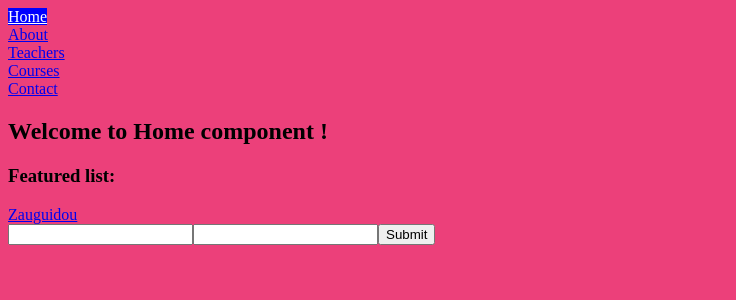
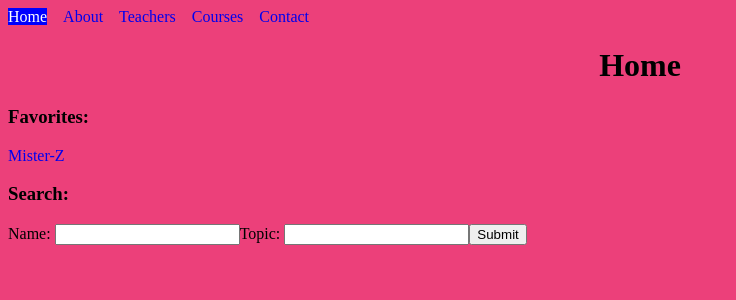
Before and after one commit to Nedjim/React-router-v4, a React app: page / in a window 1280 px wide. Shown: the top 300 px of the page, without its empty margins (0-736 px from the left). Built offline with nearby package versions, Linux system fonts and the light colour scheme.

Commit message:
Add styles

```diff
--- a/src/components/About.js
+++ b/src/components/About.js
@@ -1,5 +1,5 @@
 import React from 'react';
 
-const About = () => <h1>Welcome to About component</h1>
+const About = () => <h1>About</h1>
 
 export default About;
--- a/src/components/Courses.js
+++ b/src/components/Courses.js
@@ -7,7 +7,7 @@ import NotFound from './NotFound';
 
 const Courses = ({match}) => (
     <div>
-        <h1>Courses</h1>
+        <h3>Courses</h3>
         <nav>
             <NavLink to={`${match.url}/course1`}>Course 1</NavLink>
             <NavLink to={`${match.url}/course2`}>Course 2</NavLink>
--- a/src/components/Header.js
+++ b/src/components/Header.js
@@ -3,15 +3,21 @@ import {NavLink} from 'react-router-dom';
 
 const Header = () => (
     <nav>
+        <li>
         <NavLink exact to='/' activeStyle={{background: 'blue'}}>Home</NavLink>
-        <br />
+        </li>
+        <li>
         <NavLink to='/about' activeClassName='newActiveStyle'>About</NavLink>
-        <br />
+        </li>
+        <li>
         <NavLink to='/teachers'>Teachers</NavLink>
-        <br />
+        </li>
+        <li>
         <NavLink to='/courses'>Courses</NavLink>
-        <br />
+        </li>
+        <li>
         <NavLink to='/contact'>Contact</NavLink>
+        </li>
     </nav>
 )
 
--- a/src/components/Home.js
+++ b/src/components/Home.js
@@ -15,12 +15,16 @@ export default class Home extends React.Component {
     render() {
         return (
             <div>
-                <h2>Welcome to Home component !</h2>
-                <h3>Featured list: </h3>
-                <Link to='teachers/Dota/Zauguidou'>Zauguidou</Link>
+                <h1>Home</h1>
+                <h3>Favorites: </h3>
+                <Link to='teachers/Dota/Zauguidou'>Mister-Z</Link>
 
+                <h3>Search: </h3>
                 <form onSubmit={this.handleSubmit.bind(this)}>
+                    <label>Name: </label>
                     <input type='text' ref={ (input) => this.name = input} />
+
+                    <label>Topic: </label>
                     <input type='text' ref={ (input) => this.topic = input} />
                     <input type='submit'/>
                 </form>
--- a/src/components/Teachers.js
+++ b/src/components/Teachers.js
@@ -1,5 +1,5 @@
 import React from 'react';
 
-const Teachers = () => <h1>Teachers page! </h1>
+const Teachers = () => <h1>Teachers </h1>
 
 export default Teachers;
--- a/src/scss/index.scss
+++ b/src/scss/index.scss
@@ -4,6 +4,9 @@ $newActiveStyleColor: green;
 
 body {
     background: $background;
+    font-size: 16px;
+    h1 {
+        text-align: center;
     }
 
     img {
@@ -17,4 +20,13 @@ nav {
         .newActiveStyle {
             background: $newActiveStyleColor;
         }
+        li {
+            list-style-type:  none;
+            display: inline-block;
+            margin-right: 1rem;
         }
+    }
+    a {
+        text-decoration: none;
+    }
+}
```
Lines whose indentation alone changed are shown as unchanged.
